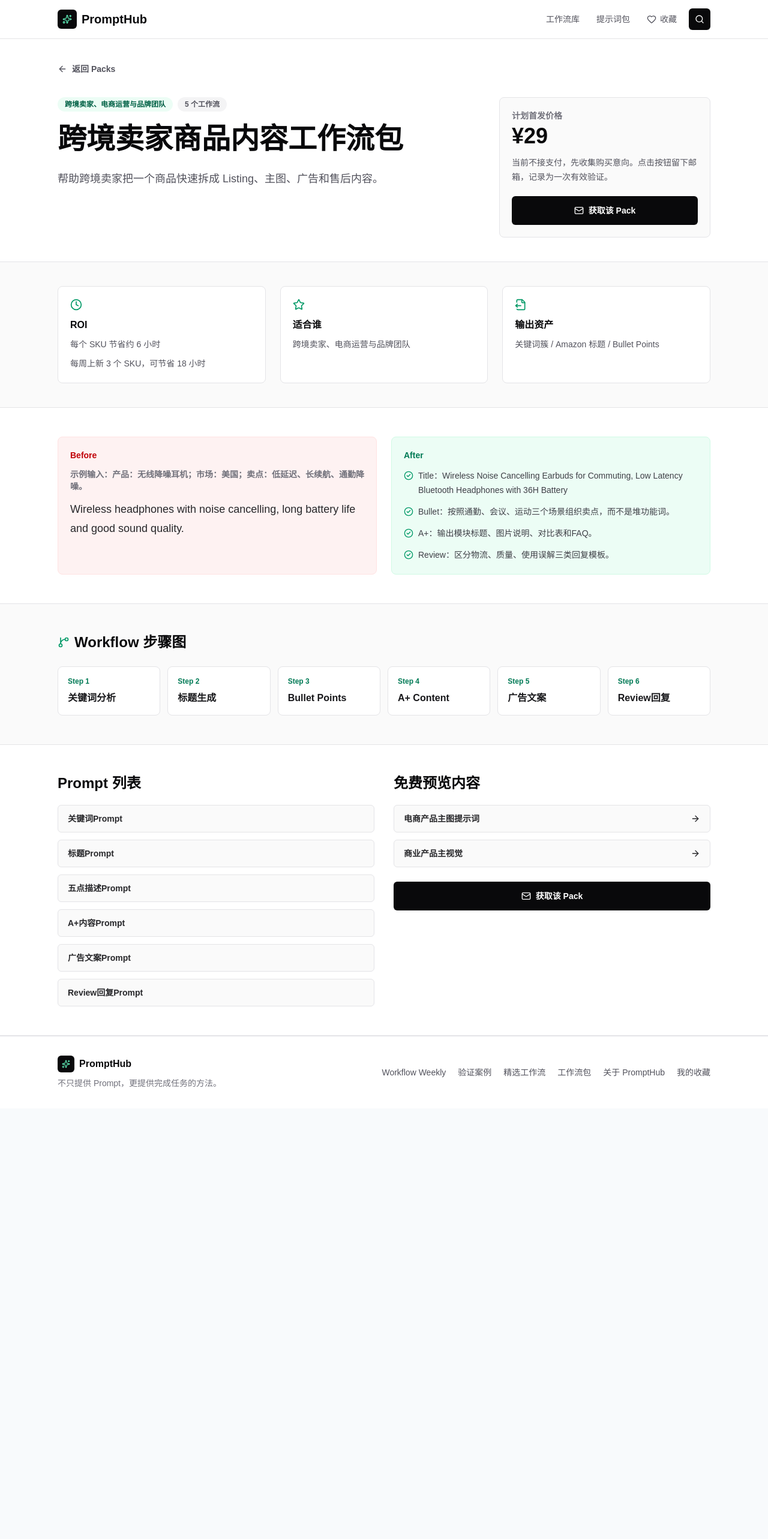
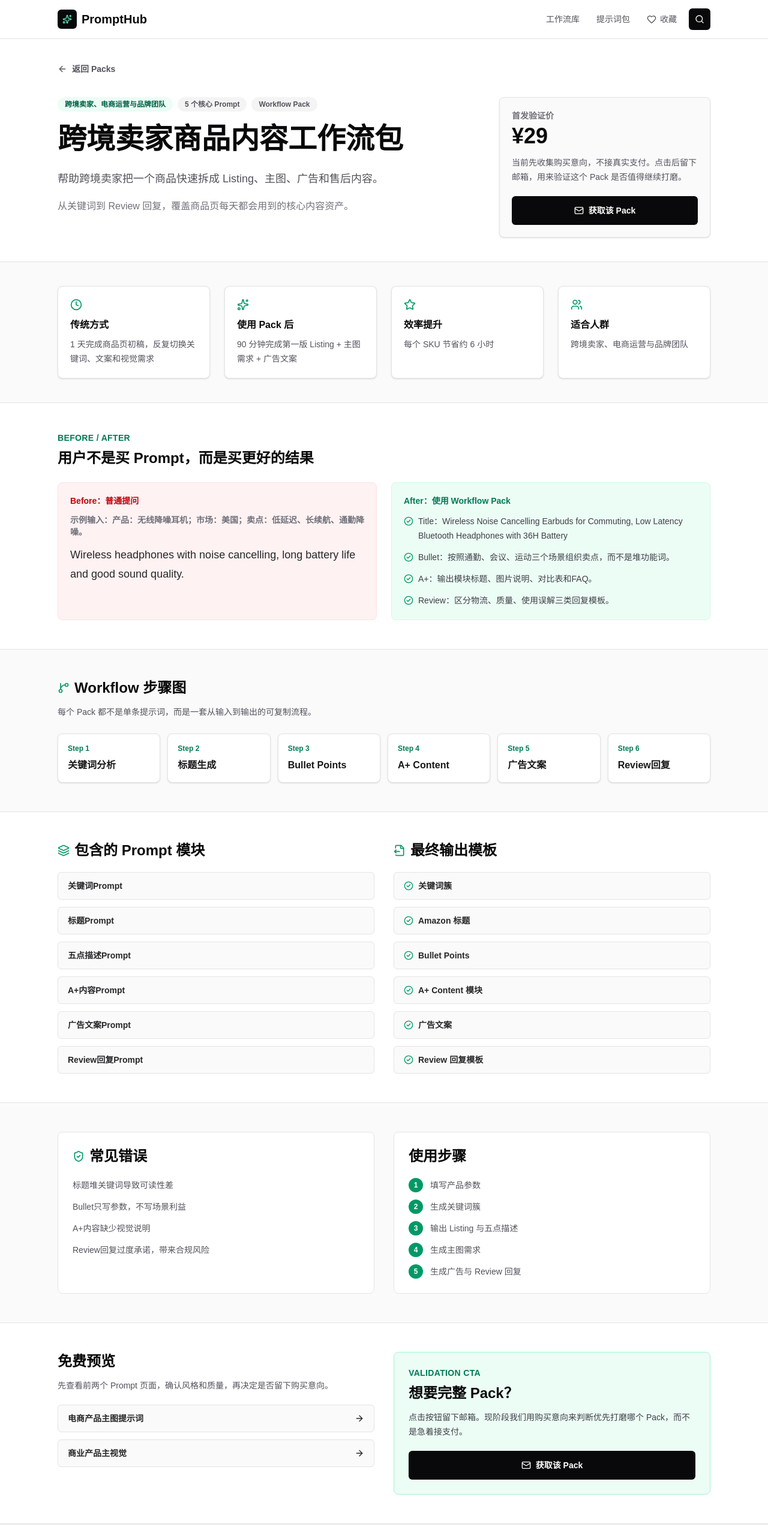
Before and after one commit to lyu20161226-beep/PromptHub, a Next.js app: page /packs/cross-border-commerce in a window 1280 px wide. Shown: the top 2566 px of the page at 60% size. Before the commit the page ends 1848 px from the top, so only its background shows below. Built offline with nearby package versions, Linux system fonts and the light colour scheme; no server answers.

Commit message:
improve workflow pack product pages

```diff
--- a/src/app/packs/[slug]/page.tsx
+++ b/src/app/packs/[slug]/page.tsx
@@ -1,7 +1,19 @@
 import type { Metadata } from "next";
 import Link from "next/link";
 import { notFound } from "next/navigation";
-import { ArrowLeft, ArrowRight, CheckCircle2, Clock, FileOutput, GitBranch, Star } from "lucide-react";
+import {
+  ArrowLeft,
+  ArrowRight,
+  CheckCircle2,
+  Clock,
+  FileOutput,
+  GitBranch,
+  Layers3,
+  ShieldCheck,
+  Sparkles,
+  Star,
+  Users
+} from "lucide-react";
 import { PackInterestButton } from "@/components/PackInterestButton";
 import { packDeepDives } from "@/data/pack-deep-dives";
 import { workflowPacks } from "@/data/workflow-packs";
@@ -57,19 +69,25 @@
             <ArrowLeft className="h-4 w-4" aria-hidden="true" />
             返回 Packs
           </Link>
+
           <div className="mt-8 grid gap-8 lg:grid-cols-[minmax(0,1fr)_22rem]">
             <div>
               <div className="flex flex-wrap gap-2">
                 <span className="rounded-full bg-emerald-50 px-3 py-1 text-xs font-bold text-emerald-800">{pack.audience}</span>
-                <span className="rounded-full bg-zinc-100 px-3 py-1 text-xs font-semibold text-zinc-600">{pack.promptIds.length} 个工作流</span>
+                <span className="rounded-full bg-zinc-100 px-3 py-1 text-xs font-semibold text-zinc-600">{pack.promptIds.length} 个核心 Prompt</span>
+                <span className="rounded-full bg-zinc-100 px-3 py-1 text-xs font-semibold text-zinc-600">Workflow Pack</span>
               </div>
               <h1 className="mt-4 text-4xl font-bold leading-tight text-zinc-950 sm:text-5xl">{pack.title}</h1>
               <p className="mt-5 max-w-3xl text-lg leading-8 text-zinc-600">{deepDive.goal}</p>
+              <p className="mt-4 max-w-3xl text-base leading-7 text-zinc-500">{deepDive.promise}</p>
             </div>
-            <aside className="rounded-lg border border-zinc-200 bg-zinc-50 p-5">
-              <p className="text-sm font-semibold text-zinc-500">计划首发价格</p>
+
+            <aside className="rounded-lg border border-zinc-200 bg-zinc-50 p-5 shadow-sm">
+              <p className="text-sm font-semibold text-zinc-500">首发验证价</p>
               <p className="mt-1 text-4xl font-bold text-zinc-950">¥{pack.price}</p>
-              <p className="mt-3 text-sm leading-6 text-zinc-600">当前不接支付，先收集购买意向。点击按钮留下邮箱，记录为一次有效验证。</p>
+              <p className="mt-3 text-sm leading-6 text-zinc-600">
+                当前先收集购买意向，不接真实支付。点击后留下邮箱，用来验证这个 Pack 是否值得继续打磨。
+              </p>
               <div className="mt-5">
                 <PackInterestButton packSlug={pack.slug} packTitle={pack.title} />
               </div>
@@ -79,36 +97,29 @@
       </section>
 
       <section className="py-10">
-        <div className="mx-auto grid max-w-6xl gap-6 px-4 sm:px-6 lg:grid-cols-3 lg:px-8">
-          <div className="rounded-lg border border-zinc-200 bg-white p-5">
-            <Clock className="h-5 w-5 text-emerald-600" aria-hidden="true" />
-            <h2 className="mt-3 font-bold text-zinc-950">ROI</h2>
-            <p className="mt-2 text-sm leading-6 text-zinc-600">{deepDive.roi.saved}</p>
-            <p className="mt-2 text-sm leading-6 text-zinc-600">{deepDive.roi.weeklyValue}</p>
-          </div>
-          <div className="rounded-lg border border-zinc-200 bg-white p-5">
-            <Star className="h-5 w-5 text-emerald-600" aria-hidden="true" />
-            <h2 className="mt-3 font-bold text-zinc-950">适合谁</h2>
-            <p className="mt-2 text-sm leading-6 text-zinc-600">{pack.audience}</p>
-          </div>
-          <div className="rounded-lg border border-zinc-200 bg-white p-5">
-            <FileOutput className="h-5 w-5 text-emerald-600" aria-hidden="true" />
-            <h2 className="mt-3 font-bold text-zinc-950">输出资产</h2>
-            <p className="mt-2 text-sm leading-6 text-zinc-600">{deepDive.outputTemplate.slice(0, 3).join(" / ")}</p>
-          </div>
+        <div className="mx-auto grid max-w-6xl gap-6 px-4 sm:px-6 lg:grid-cols-4 lg:px-8">
+          <MetricCard icon={<Clock className="h-5 w-5" />} label="传统方式" value={deepDive.roi.traditional} />
+          <MetricCard icon={<Sparkles className="h-5 w-5" />} label="使用 Pack 后" value={deepDive.roi.withPack} />
+          <MetricCard icon={<Star className="h-5 w-5" />} label="效率提升" value={deepDive.roi.saved} />
+          <MetricCard icon={<Users className="h-5 w-5" />} label="适合人群" value={pack.audience} />
         </div>
       </section>
 
       <section className="border-y border-zinc-200 bg-white py-12">
         <div className="mx-auto max-w-6xl px-4 sm:px-6 lg:px-8">
-          <div className="grid gap-6 lg:grid-cols-2">
+          <div className="max-w-2xl">
+            <p className="text-sm font-bold uppercase tracking-wide text-emerald-700">Before / After</p>
+            <h2 className="mt-2 text-2xl font-bold text-zinc-950">用户不是买 Prompt，而是买更好的结果</h2>
+          </div>
+
+          <div className="mt-6 grid gap-6 lg:grid-cols-2">
             <div className="rounded-lg border border-red-100 bg-red-50 p-5">
-              <p className="text-sm font-bold text-red-700">Before</p>
+              <p className="text-sm font-bold text-red-700">Before：普通提问</p>
               <p className="mt-3 text-sm font-semibold text-zinc-500">示例输入：{deepDive.beforeAfter.input}</p>
               <p className="mt-3 text-lg leading-8 text-zinc-800">{deepDive.beforeAfter.before}</p>
             </div>
             <div className="rounded-lg border border-emerald-100 bg-emerald-50 p-5">
-              <p className="text-sm font-bold text-emerald-700">After</p>
+              <p className="text-sm font-bold text-emerald-700">After：使用 Workflow Pack</p>
               <ul className="mt-3 space-y-3">
                 {deepDive.beforeAfter.after.map((item) => (
                   <li className="flex gap-2 text-sm leading-6 text-zinc-700" key={item}>
@@ -128,9 +139,12 @@
             <GitBranch className="h-5 w-5 text-emerald-600" aria-hidden="true" />
             <h2 className="text-2xl font-bold text-zinc-950">Workflow 步骤图</h2>
           </div>
+          <p className="mt-3 max-w-2xl text-sm leading-6 text-zinc-600">
+            每个 Pack 都不是单条提示词，而是一套从输入到输出的可复制流程。
+          </p>
           <div className="mt-6 grid gap-3 md:grid-cols-3 lg:grid-cols-6">
             {deepDive.fullWorkflow.map((step, index) => (
-              <div className="rounded-lg border border-zinc-200 bg-white p-4" key={step}>
+              <div className="rounded-lg border border-zinc-200 bg-white p-4 shadow-sm" key={step}>
                 <p className="text-xs font-bold text-emerald-700">Step {index + 1}</p>
                 <p className="mt-2 font-semibold text-zinc-900">{step}</p>
               </div>
@@ -142,7 +156,10 @@
       <section className="border-y border-zinc-200 bg-white py-12">
         <div className="mx-auto grid max-w-6xl gap-8 px-4 sm:px-6 lg:grid-cols-[1fr_1fr] lg:px-8">
           <div>
-            <h2 className="text-2xl font-bold text-zinc-950">Prompt 列表</h2>
+            <div className="flex items-center gap-2">
+              <Layers3 className="h-5 w-5 text-emerald-600" aria-hidden="true" />
+              <h2 className="text-2xl font-bold text-zinc-950">包含的 Prompt 模块</h2>
+            </div>
             <div className="mt-5 grid gap-3">
               {deepDive.prompts.map((item) => (
                 <div className="rounded-md border border-zinc-200 bg-zinc-50 px-4 py-3 text-sm font-semibold text-zinc-800" key={item}>
@@ -151,8 +168,61 @@
               ))}
             </div>
           </div>
+
           <div>
-            <h2 className="text-2xl font-bold text-zinc-950">免费预览内容</h2>
+            <div className="flex items-center gap-2">
+              <FileOutput className="h-5 w-5 text-emerald-600" aria-hidden="true" />
+              <h2 className="text-2xl font-bold text-zinc-950">最终输出模板</h2>
+            </div>
+            <div className="mt-5 grid gap-3">
+              {deepDive.outputTemplate.map((item) => (
+                <div className="flex gap-2 rounded-md border border-zinc-200 bg-zinc-50 px-4 py-3 text-sm font-semibold text-zinc-800" key={item}>
+                  <CheckCircle2 className="mt-0.5 h-4 w-4 shrink-0 text-emerald-600" aria-hidden="true" />
+                  <span>{item}</span>
+                </div>
+              ))}
+            </div>
+          </div>
+        </div>
+      </section>
+
+      <section className="py-12">
+        <div className="mx-auto grid max-w-6xl gap-8 px-4 sm:px-6 lg:grid-cols-[1fr_1fr] lg:px-8">
+          <div className="rounded-lg border border-zinc-200 bg-white p-6">
+            <div className="flex items-center gap-2">
+              <ShieldCheck className="h-5 w-5 text-emerald-600" aria-hidden="true" />
+              <h2 className="text-2xl font-bold text-zinc-950">常见错误</h2>
+            </div>
+            <ul className="mt-5 space-y-3">
+              {deepDive.mistakes.map((item) => (
+                <li className="text-sm leading-6 text-zinc-600" key={item}>
+                  {item}
+                </li>
+              ))}
+            </ul>
+          </div>
+
+          <div className="rounded-lg border border-zinc-200 bg-white p-6">
+            <h2 className="text-2xl font-bold text-zinc-950">使用步骤</h2>
+            <ol className="mt-5 space-y-3">
+              {deepDive.demoSteps.map((item, index) => (
+                <li className="flex gap-3 text-sm leading-6 text-zinc-600" key={item}>
+                  <span className="flex h-6 w-6 shrink-0 items-center justify-center rounded-full bg-emerald-600 text-xs font-bold text-white">
+                    {index + 1}
+                  </span>
+                  <span>{item}</span>
+                </li>
+              ))}
+            </ol>
+          </div>
+        </div>
+      </section>
+
+      <section className="border-y border-zinc-200 bg-white py-12">
+        <div className="mx-auto grid max-w-6xl gap-8 px-4 sm:px-6 lg:grid-cols-[1fr_1fr] lg:px-8">
+          <div>
+            <h2 className="text-2xl font-bold text-zinc-950">免费预览</h2>
+            <p className="mt-3 text-sm leading-6 text-zinc-600">先查看前两个 Prompt 页面，确认风格和质量，再决定是否留下购买意向。</p>
             <div className="mt-5 space-y-3">
               {prompts.slice(0, 2).map(
                 (prompt) =>
@@ -168,7 +238,15 @@
                   )
               )}
             </div>
-            <div className="mt-6">
+          </div>
+
+          <div className="rounded-lg border border-emerald-200 bg-emerald-50 p-6">
+            <p className="text-sm font-bold uppercase tracking-wide text-emerald-700">Validation CTA</p>
+            <h2 className="mt-2 text-2xl font-bold text-zinc-950">想要完整 Pack？</h2>
+            <p className="mt-3 text-sm leading-6 text-zinc-700">
+              点击按钮留下邮箱。现阶段我们用购买意向来判断优先打磨哪个 Pack，而不是急着接支付。
+            </p>
+            <div className="mt-5">
               <PackInterestButton packSlug={pack.slug} packTitle={pack.title} />
             </div>
           </div>
@@ -177,3 +255,13 @@
     </main>
   );
 }
+
+function MetricCard({ icon, label, value }: { icon: React.ReactNode; label: string; value: string }) {
+  return (
+    <div className="rounded-lg border border-zinc-200 bg-white p-5 shadow-sm">
+      <div className="text-emerald-600">{icon}</div>
+      <h2 className="mt-3 font-bold text-zinc-950">{label}</h2>
+      <p className="mt-2 text-sm leading-6 text-zinc-600">{value}</p>
+    </div>
+  );
+}
```
